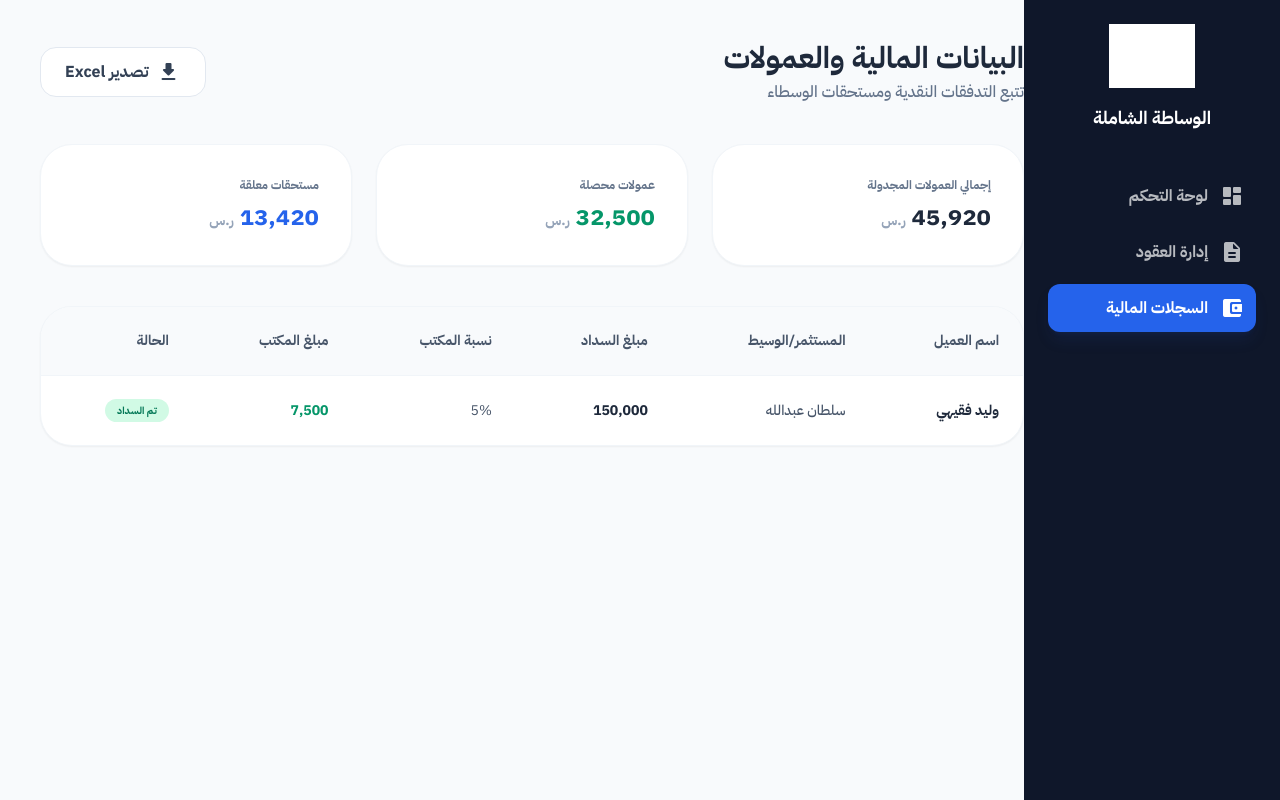
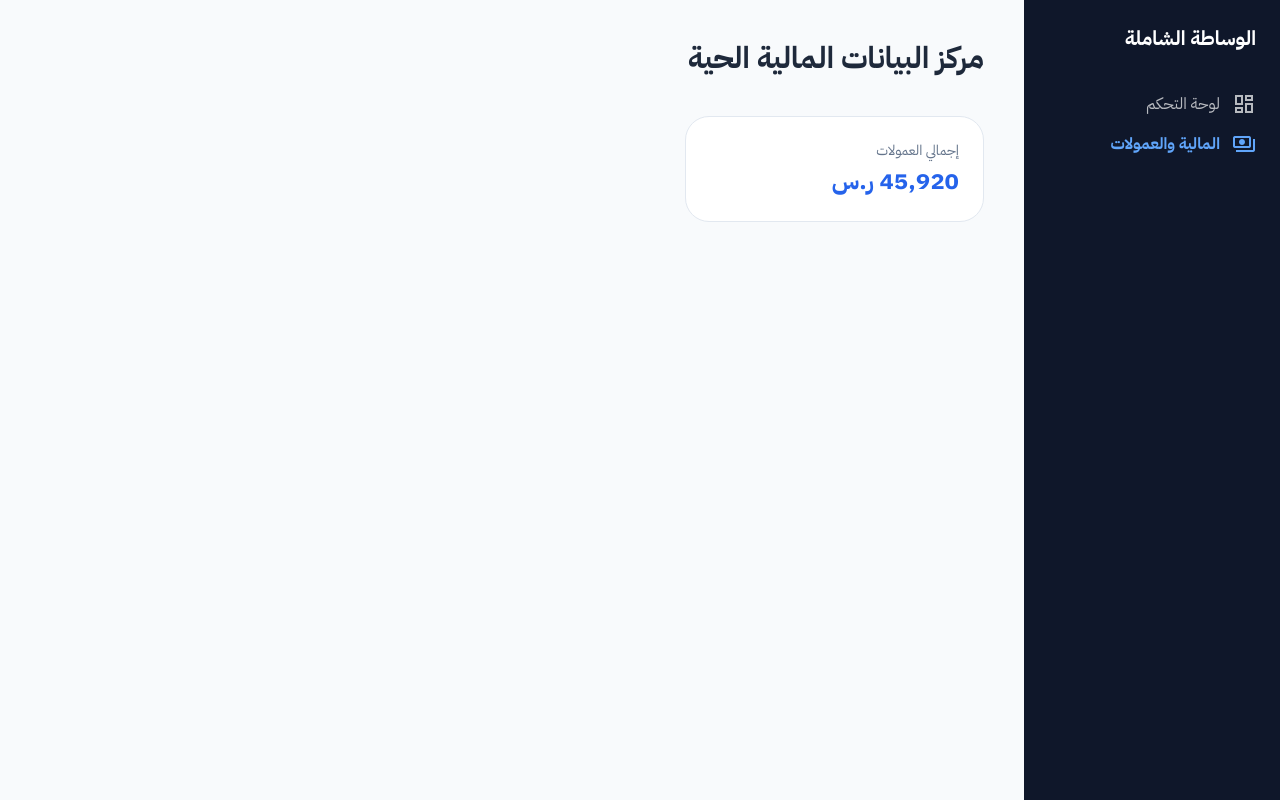
Before and after one commit to alamrisultan909-cell/wasata-nwo, a website: page crm-system/financials.html in a window 1280 px wide. Drawn offline with nearby package versions, Linux system fonts and the light colour scheme; grey boxes are pictures that could not be loaded.

Commit message:
Update financials.html

```diff
--- a/crm-system/financials.html
+++ b/crm-system/financials.html
@@ -1,83 +1,27 @@
-<!DOCTYPE html>
-
-<html dir="rtl" lang="ar">
-<head>
-<meta charset="utf-8"/>
-<meta content="width=device-width, initial-scale=1.0" name="viewport"/>
+<!DOCTYPE html><html lang="ar" dir="rtl"><head>
+    <meta charset="UTF-8">
     <title>السجلات المالية - المنصة الشاملة للوساطة</title>
     <script src="https://cdn.tailwindcss.com"></script>
-<link href="https://fonts.googleapis.com/css2?family=IBM+Plex+Sans+Arabic:wght@300;400;500;600;700&amp;display=swap" rel="stylesheet"/>
-<link href="https://fonts.googleapis.com/icon?family=Material+Icons+Round" rel="stylesheet"/>
-<style>
-        body { font-family: 'IBM Plex Sans Arabic', sans-serif; }
-    </style>
+    <link href="https://fonts.googleapis.com/css2?family=IBM+Plex+Sans+Arabic:wght@400;700&amp;display=swap" rel="stylesheet">
+    <link href="https://fonts.googleapis.com/icon?family=Material+Icons+Outlined" rel="stylesheet">
+    <style>body { font-family: 'IBM Plex Sans Arabic', sans-serif; }</style>
 </head>
-<body class="bg-slate-50 min-h-screen">
-<!-- Side Navigation -->
-<nav class="fixed right-0 top-0 h-screen w-64 bg-slate-900 text-white p-6 z-50">
-<div class="mb-10 text-center">
-<img alt="Logo" class="h-16 mx-auto mb-4 brightness-0 invert" src="https://www.gstatic.com/labs-code/stitch/stitch-placeholder-300x300.svg"/>
-<h2 class="text-lg font-black">الوساطة الشاملة</h2>
-</div>
-<ul class="space-y-2">
-<li><a class="flex items-center gap-3 p-3 rounded-xl hover:bg-white/10 transition-all font-bold opacity-70" href="dashboard.html"><span class="material-icons-round">dashboard</span> لوحة التحكم</a></li>
-<li><a class="flex items-center gap-3 p-3 rounded-xl hover:bg-white/10 transition-all font-bold opacity-70" href="contracts.html"><span class="material-icons-round">description</span> إدارة العقود</a></li>
-<li><a class="flex items-center gap-3 p-3 rounded-xl bg-blue-600 text-white transition-all font-bold shadow-lg shadow-blue-900/20" href="#"><span class="material-icons-round">account_balance_wallet</span> السجلات المالية</a></li>
-</ul>
+<body class="bg-slate-50 flex min-h-screen">
+    <aside class="w-64 bg-slate-900 text-white p-6 fixed h-full right-0">
+        <h1 class="font-bold text-xl mb-10">الوساطة الشاملة</h1>
+        <nav class="space-y-4">
+            <a href="/app" class="flex items-center gap-3 opacity-70 hover:opacity-100"><span class="material-icons-outlined">dashboard</span> لوحة التحكم</a>
+            <a href="/app/financials.html" class="flex items-center gap-3 font-bold text-blue-400"><span class="material-icons-outlined">payments</span> المالية والعمولات</a>
         </nav>
-<!-- Main Content -->
-<main class="pr-64 p-10">
-<header class="flex justify-between items-center mb-10">
-<div>
-<h1 class="text-3xl font-black text-slate-800">البيانات المالية والعمولات</h1>
-<p class="text-slate-500 font-medium mt-1">تتبع التدفقات النقدية ومستحقات الوسطاء</p>
-</div>
-<div class="flex gap-4">
-<button class="bg-white border border-slate-200 text-slate-700 px-6 py-3 rounded-2xl font-black flex items-center gap-2 hover:bg-slate-50 transition-all">
-<span class="material-icons-round">download</span> تصدير Excel
-                </button>
-</div>
-</header>
-<!-- Financial Summary -->
+    </aside>
+    <main class="mr-64 flex-1 p-10">
+        <h2 class="text-3xl font-bold text-slate-800 mb-10">مركز البيانات المالية الحية</h2>
         <div class="grid grid-cols-3 gap-6 mb-10">
-<div class="bg-white p-8 rounded-[2rem] border border-slate-100 shadow-sm">
-<p class="text-slate-500 font-bold text-xs mb-2">إجمالي العمولات المجدولة</p>
-<h3 class="text-2xl font-black text-slate-800">45,920 <span class="text-sm font-bold text-slate-400">ر.س</span></h3>
-</div>
-<div class="bg-white p-8 rounded-[2rem] border border-slate-100 shadow-sm">
-<p class="text-slate-500 font-bold text-xs mb-2">عمولات محصلة</p>
-<h3 class="text-2xl font-black text-emerald-600">32,500 <span class="text-sm font-bold text-slate-400">ر.س</span></h3>
-</div>
-<div class="bg-white p-8 rounded-[2rem] border border-slate-100 shadow-sm">
-<p class="text-slate-500 font-bold text-xs mb-2">مستحقات معلقة</p>
-<h3 class="text-2xl font-black text-blue-600">13,420 <span class="text-sm font-bold text-slate-400">ر.س</span></h3>
+            <div class="bg-white p-6 rounded-3xl border border-slate-200">
+                <p class="text-slate-500 text-sm">إجمالي العمولات</p>
+                <h3 class="text-2xl font-bold text-blue-600 mt-1">45,920 ر.س</h3>
             </div>
         </div>
-<!-- Ledger Table -->
-<div class="bg-white rounded-[2rem] border border-slate-100 shadow-sm overflow-hidden">
-<table class="w-full text-right text-sm">
-<thead class="bg-slate-50 border-b border-slate-100">
-<tr>
-<th class="p-6 font-black text-slate-600">اسم العميل</th>
-<th class="p-6 font-black text-slate-600">المستثمر/الوسيط</th>
-<th class="p-6 font-black text-slate-600">مبلغ السداد</th>
-<th class="p-6 font-black text-slate-600">نسبة المكتب</th>
-<th class="p-6 font-black text-slate-600">مبلغ المكتب</th>
-<th class="p-6 font-black text-slate-600">الحالة</th>
-</tr>
-</thead>
-<tbody class="divide-y divide-slate-50">
-<tr>
-<td class="p-6 font-bold text-slate-800">وليد فقيهي</td>
-<td class="p-6 font-medium text-slate-600">سلطان عبدالله</td>
-<td class="p-6 font-bold text-slate-800">150,000</td>
-<td class="p-6 text-slate-600">5%</td>
-<td class="p-6 font-bold text-emerald-600">7,500</td>
-<td class="p-6"><span class="bg-emerald-100 text-emerald-700 px-3 py-1 rounded-full text-[10px] font-black">تم السداد</span></td>
-</tr>
-</tbody>
-</table>
-</div>
     </main>
-</body>
-</html>
+
+</body></html>
```
Lines whose indentation alone changed are shown as unchanged.
